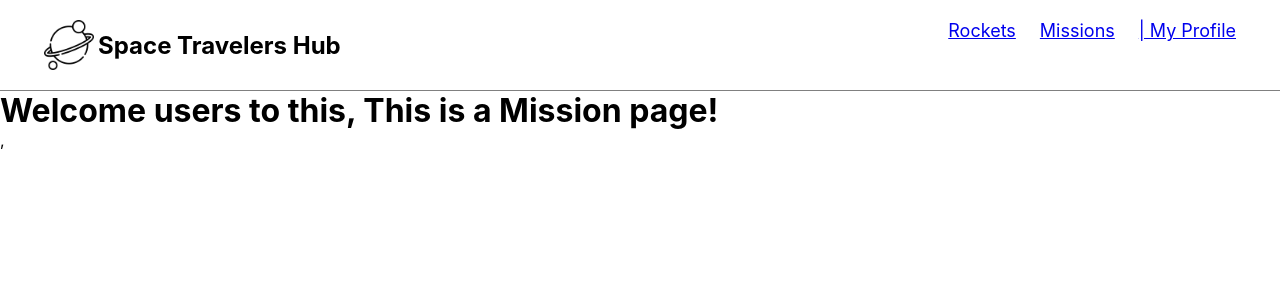
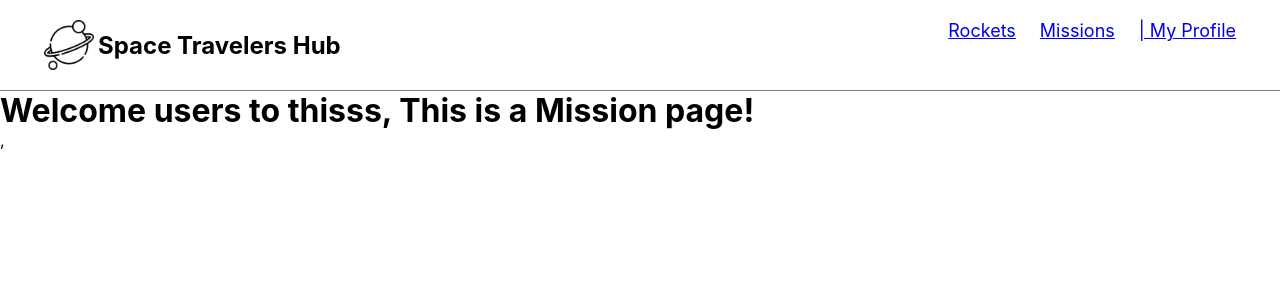
Before and after one commit to Daniel-Kigozi/react-group-project, a React (Create React App) app: page /missions in a window 1280 px wide. Shown: the top 300 px of the page. Built offline with nearby package versions, Linux system fonts and the light colour scheme.

Commit message:
Rocket fix

```diff
--- a/src/Pages/Missions.js
+++ b/src/Pages/Missions.js
@@ -1,5 +1,5 @@
 const Missions = () => (
-  <h1>Welcome users to this, This is a Mission page!</h1>
+  <h1>Welcome users to thisss, This is a Mission page!</h1>
 );
 
 export default Missions;
```
